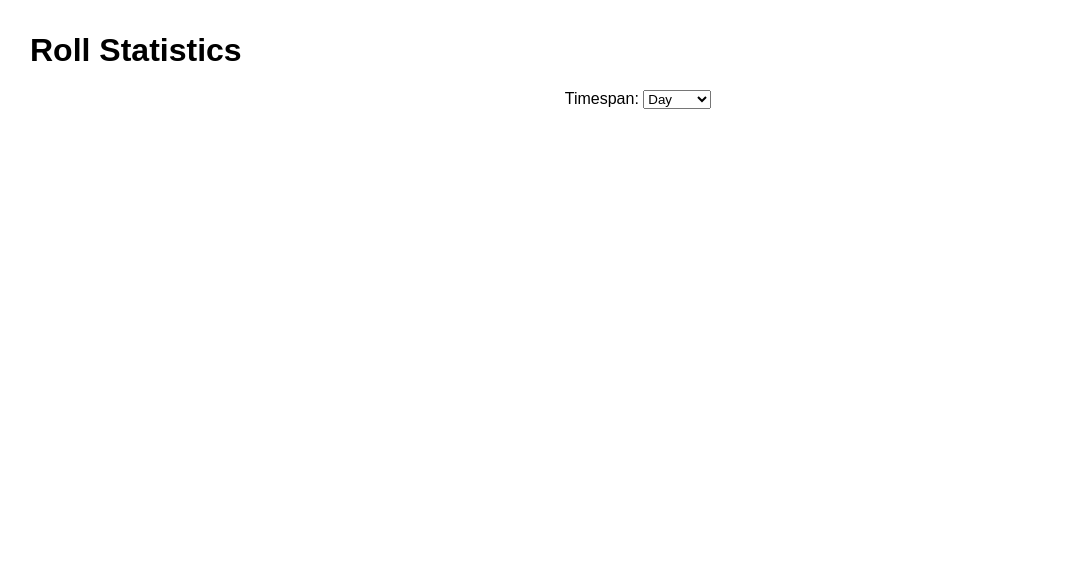
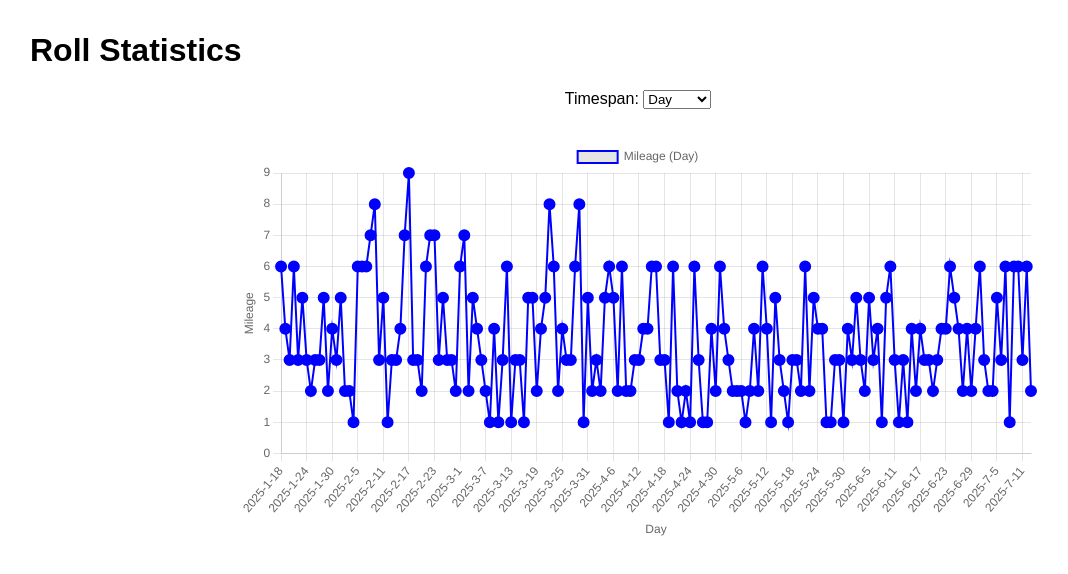
Before and after one commit to wilrollsa6/website, a plain HTML site: page statistics.html in a window 1280 px wide. Shown: the whole page, without its empty margins (2-1070 px from the left). Drawn offline with nearby package versions, Linux system fonts and the light colour scheme.

Commit message:
Update statistics.html
back 2 if no worky

```diff
--- a/statistics.html
+++ b/statistics.html
@@ -26,10 +26,29 @@
     <canvas id="rollChart"></canvas>
   </div>
   <script>
+    // Robust parser for m/d/yy (or mm/dd/yy)
+    function parseMDYY(str) {
+      const parts = str.split('/');
+      if (parts.length !== 3) return null;
+      let [m, d, y] = parts.map(p => parseInt(p, 10));
+      // Assume 2000+ for yy < 70, else 1900+
+      y += (y < 70 ? 2000 : 1900);
+      const date = new Date(y, m - 1, d);
+      return isNaN(date) ? null : date;
+    }
+
     async function fetchRollData() {
+      try {
         const response = await fetch('rollData.txt');
+        if (!response.ok) throw new Error('File not found');
         const text = await response.text();
-      return text.trim().split('\n');
+        const lines = text.trim().split('\n');
+        if (lines.length === 0 || (lines.length === 1 && lines[0] === "")) throw new Error('No data found');
+        return lines;
+      } catch (error) {
+        document.getElementById('chart-container').innerHTML = `<div style="color: red; text-align: center;">Could not load data: ${error.message}</div>`;
+        throw error;
+      }
     }
 
     function parseRollData(lines) {
@@ -41,8 +60,8 @@
         const rollColumn = columns[columns.length - 1].trim();
         const values = rollColumn.split(',').map(Number).filter(n => !isNaN(n));
         const sum = values.reduce((a, b) => a + b, 0);
-        const date = new Date(dateStr);
-        if (!isNaN(date)) {
+        const date = parseMDYY(dateStr);
+        if (date && !isNaN(date)) {
           rawRecords.push({ date, sum });
         }
       });
@@ -61,6 +80,7 @@
         case 'week': {
           const week = parseInt(parts[1]);
           // ISO week starts on Monday
+          // Find Monday of this ISO week
           const simple = new Date(year, 0, 1 + (week - 1) * 7);
           const dayOfWeek = simple.getDay();
           const monday = new Date(simple);
@@ -115,6 +135,34 @@
           return periodKey;
         default:
           return periodKey;
+      }
+    }
+
+    function getPeriodKey(date, timespan) {
+      const year = date.getFullYear();
+      const month = date.getMonth();
+      const day = date.getDate();
+      switch (timespan) {
+        case 'day':
+          return `${year}-${month + 1}-${day}`;
+        case 'week': {
+          // ISO week number
+          const tempDate = new Date(date);
+          tempDate.setHours(0, 0, 0, 0);
+          tempDate.setDate(tempDate.getDate() + 4 - (tempDate.getDay() || 7));
+          const yearStart = new Date(tempDate.getFullYear(), 0, 1);
+          const weekNum = Math.ceil((((tempDate - yearStart) / 86400000) + 1) / 7);
+          return `${year}-W${weekNum}`;
+        }
+        case 'month':
+          return `${year}-${month + 1}`;
+        case 'quarter':
+          const quarter = Math.floor(month / 3) + 1;
+          return `${year}-Q${quarter}`;
+        case 'year':
+          return `${year}`;
+        default:
+          return '';
       }
     }
 
@@ -184,6 +232,7 @@
     let records = [];
 
     async function renderChart(timespan = 'day') {
+      try {
         if (records.length === 0) {
           const lines = await fetchRollData();
           records = parseRollData(lines);
@@ -192,6 +241,7 @@
 
         const ctx = document.getElementById('rollChart').getContext('2d');
         if (chartInstance) chartInstance.destroy();
+
         chartInstance = new Chart(ctx, {
           type: 'line',
           data: {
@@ -230,6 +280,9 @@
             }
           }
         });
+      } catch (e) {
+        // Error message already shown by fetchRollData
+      }
     }
 
     document.getElementById('timespan').addEventListener('change', function() {
```
Lines whose indentation alone changed are shown as unchanged.
